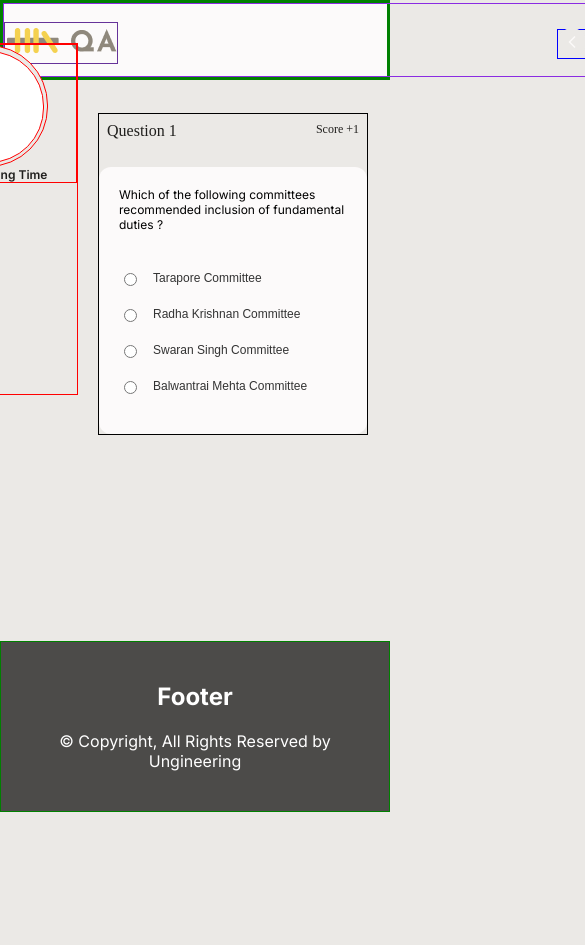
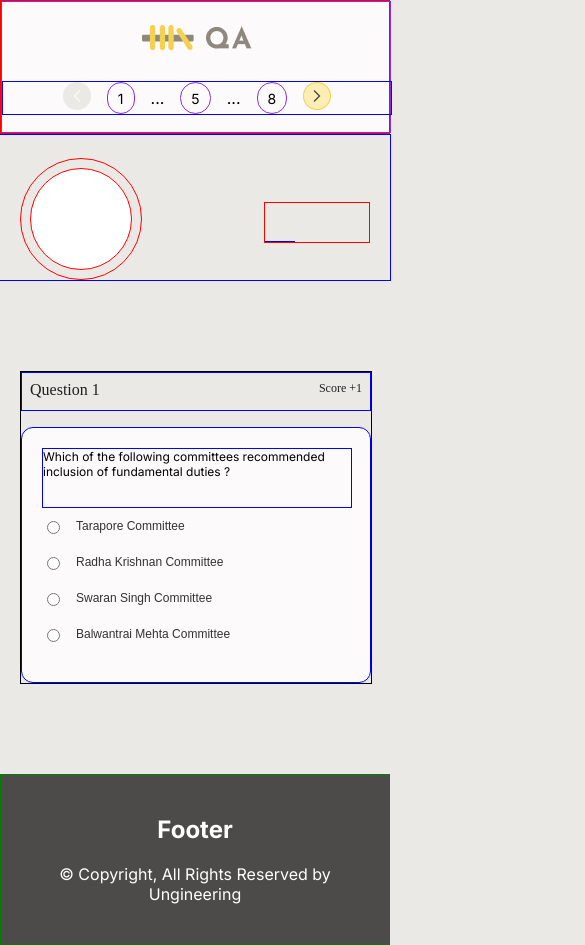
Before and after one commit to POOJABINJWA/mcq_test_qustions, a Next.js app: page /assessment in a window 390 px wide. Shown: the top 945 px of the page, 585 px wide, since content can reach past the window. Before the commit the page ends 844 px from the top, so only its background shows below. Built offline with nearby package versions, Linux system fonts and the light colour scheme; a web font is replaced by a local one.

Commit message:
moblie_and desktop page complted

```diff
--- a/app/assessment/Header_assessment.js
+++ b/app/assessment/Header_assessment.js
@@ -1,24 +1,21 @@
 import "./styles1.css"
 import Pagination from "./Pagination_components";
+
+
 
 function Header_assessment(){
     return(
         <div className="header_seconed">
             <div className="main_header">
-                <div className="logo_padination">
-                    <div className="logoImageBox">
-                        <div className="logo_img"><img src="Logo.png"/></div>
-                    </div>
+                <div className="logo_pagination">
+                    <div className="logo_img"><img src="Logo.png"/></div>
                         <Pagination />
-
                 </div>
                 <div className="submit_div">
                     <button className="submit_button">Submit</button>
                 </div>
 
             </div>
-
-
         </div>
 
     )
--- a/app/assessment/Mobile_pagination.js
+++ /dev/null
@@ -1,25 +0,0 @@
-import "./mobile.css"
-import Header from "../components/Header"
-
-function  Mobile_pagination(){
-    return(
-        <>
-        <Header />
-        <div className="mobile_pagination">
-            <div className="page_start">
-                <img src="back.png"/>
-            </div>
-            <div  className="page_mobile">1</div>
-            <div className="page_hidden">...</div>
-            <div className="page_mobile">5</div>
-            <div className="page_hidden">...</div>
-            <div className="page_mobile">8</div>
-            <div className="page_end">
-                <img src="next.png"/>
-            </div>
-
-        </div>
-       </>
-    )
-}
-export default Mobile_pagination
--- a/app/assessment/Pagination_components.js
+++ b/app/assessment/Pagination_components.js
@@ -4,14 +4,16 @@ function Pagination(){
             <div className="back">
                 <img src="back.png"/>
             </div>
-            <div className="page">1</div>
-            <div className="page">2</div>
-            <div className="page">3</div>
-            <div className="page">4</div>
-            <div className="page">5</div>
-            <div className="page">6</div>
-            <div className="page">7</div>
-            <div className="page">8</div>
+            <div className="page_first">1</div>
+            <div className="page_hidden">...</div>
+            <div className="page_seconed">2</div>
+            <div className="page_three">3</div>
+            <div className="page_four">4</div>
+            <div className="page_five">5</div>
+            <div className="page_hidden">...</div>
+            <div className="page_six">6</div>
+            <div className="page_seven">7</div>
+            <div className="page_eight">8</div>
             <div className="nextpage">
                 <img src="next.png"/>
             </div>
--- a/app/assessment/Timer.css
+++ b/app/assessment/Timer.css
@@ -15,11 +15,14 @@
     top: -60px;
     border: 1px solid red;
     width: 286px;
+    display: flex;
+    justify-content: space-between;
 }
 
 .timer_div{
     width: 150px;
     margin: auto;
+
 
 }
 
@@ -48,39 +51,62 @@ h6{
 }
 
 
+@media screen and (max-width: 576px) {
+    .main_container {
+        width: 100%
 
 
-@media screen and (max-width: 576px) {
-    .main_container {
-         width: 100%;
+    }
+
+    .question_timer_container {
+        flex-direction: column;
+        align-items: center;
         margin-left: 0;
         margin-right: 0;
-        margin-top: 23px;
-        align-items: center;
-        display: flex;
-        flex-direction: column;
+        margin-bottom: 50px;
+    }
+
+    .timer_filter_div {
+        width: 100%;
+        margin-top: 60px;
+        border: 1px solid blue;
+
+
     }
 
     .timer_div {
-        justify-content: center;
-        bottom: 0px;
-        border: 1px solid red;
+        margin: 0px;
+        margin-left: 20px;
+        margin-top: 23px;
+
+
     }
 
     .clock_first {
         width: 120px;
         height: 120px;
-        border-radius: 60px;
     }
 
     .clock_seconed {
-        width: 110px;
-        height: 110px;
-        border-radius: 55px;
-        margin: 5px;
+        width: 100px;
+        height: 100px;
+
+    }
+    .filter_buuton_box{
+        display: flex;
+        height: 39px;
+        width: 104px;
+        border: 1px solid red;
+        margin-right: 20px;
+        margin-top: 67px;
+
+    }
+    .line1{
+        width: 30px;
+        border-bottom: 1px solid blue;
     }
 
     h6 {
-        font-size: 12px;
+        display: none;
     }
 }
--- a/app/assessment/Timer.js
+++ b/app/assessment/Timer.js
@@ -1,7 +1,6 @@
 import Filter from "./Filters"
 import Questions_assessment_container from "./Questions_assessment"
 import "./Timer.css"
-import Mobile_pagination from "./Mobile_pagination"
 
 function Timer(){
     return(
@@ -14,6 +13,11 @@ function Timer(){
                         </div>
                         <h6>Remaining Time</h6>
                     </div>
+                    <div className="filter_buuton_box">
+                        <div className="line1"></div>
+                        <div className="line2"></div>
+                        <div className="line3"></div>
+                    </div>
                     <Filter />
 
                 </div>
--- a/app/assessment/filters.css
+++ b/app/assessment/filters.css
@@ -129,10 +129,7 @@ span{
     .filter_container{
         display: none;
 
-        /* width: 100%; */
-        /* gap: 5px;  */
-        /* padding: 5px; */
-        /* min-width: 90%;  */
+
     }
 
 }
--- a/app/assessment/mobile.css
+++ /dev/null
@@ -1,61 +0,0 @@
-.mobile_pagination {
-    display: flex;
-    border: 1px solid black;
-    gap:26px;
-
-
-
-
-}
-
-.page_mobile{
-    /* font-size: 14px; */
-    /* font-weight: 400; */
-    width: 30px;
-    height: 30px;
-    text-align: center;
-    /* align-items: center; */
-
-    border-radius: 40px;
-    /* border: 2px solid #E0DFDA; */
-    border: 1px solid red;
-
-
-
-}
-
-.page_hidden{
-
-    /* font-size: 14px; */
-    /* font-weight: 500; */
-    width: 28px;
-    height: 28px;
-    text-align: center;
-
-    border-radius: 40px;
-    /* border: 2px solid #E0DFDA; */
-    border: 1px solid red;
-}
-
-
-@media (max-width: 576px) {
-    .mobile_pagination {
-         width: 100%;
-         gap: 5px;
-         padding: 5px;
-         min-width: 90%;
-    }
-
-    .page_mobile {
-         padding: 6px;
-        text-align: center;
-        width: 20px;
-        height: 20px;
-        font-size: 12px;
-         gap:26px;
-    }
-
-    .title{
-        display: none;
-    }
-}
--- a/app/assessment/page.js
+++ b/app/assessment/page.js
@@ -1,11 +1,13 @@
 import Header_assessment from "./Header_assessment"
-import Timer from "./Timer"
+import Timer from "./Timer";
+
 
 function  Assigment(){
     return(
         <>
         <Header_assessment/>
         <Timer />
+
         </>
 
     )
--- a/app/assessment/questions.css
+++ b/app/assessment/questions.css
@@ -11,6 +11,7 @@
     width: 560px;
     /* height: 321px; */
     margin-bottom: 40px;
+    border: 1px solid blue;
 
 }
 
@@ -19,6 +20,9 @@
     display: flex;
     justify-content: space-between;
     padding: 8px;
+    border: 1px solid blue;
+
+
 
 }
 .question_container{
@@ -31,11 +35,15 @@
     border-radius: 12px;
     background-color: #fcfafa;
     padding: 40px;
+    border: 1px solid blue;
+
 
 }
 .question_text {
     padding-bottom: 28px;
     margin: 0px;
+    border: 1px solid blue;
+
 
 
 
@@ -69,23 +77,25 @@
  @media screen and (max-width: 576px) {
     .Question_assessment_container {
         margin-left: 20px;
+        margin: 0px;
         margin-top: 10px;
+        padding: 20px;
 
     }
     .questions {
         width: 100%;
-        height: auto;
         margin-bottom: 20px;
         border: 1px solid ;
 
     }
     .question_number {
-        width: auto;
+        /* width: auto; */
         font-size: 14px;
+        border: 1px solid red;
     }
 
     .score {
-        width: auto;
+        /* width: auto; */
         font-size: 12px;
     }
 
--- a/app/assessment/styles1.css
+++ b/app/assessment/styles1.css
@@ -8,14 +8,17 @@ body{
 }
 .header_seconed{
     background:  #FCFAFA;
-    border: 3px solid green;
+    /* border: 2px solid red; */
+    height: auto;
+    /* padding: 10px; */
+
 
 
 }
 .main_header{
     display: flex;
     width: 1200px;
-    height:72px;
+    /* height:72px; */
     margin:auto;
     border: 1px solid blueviolet;
     justify-content: space-between;
@@ -24,13 +27,13 @@ body{
 .logo_img{
   margin-top: 18px;
   margin-bottom: 18px;
-  border: 1px solid  rebeccapurple;
+  /* border: 1px solid  rebeccapurple; */
 
 
 }
-.header_first{
-    display: none;
-}
+
+
+
 
 .submit_button{
     width: 130px;
@@ -47,7 +50,7 @@ body{
    box-shadow: 0px 4px 7px 0px #B3AE9C;
 }
 
-.logo_padination{
+.logo_pagination{
     width:997px;
     display: flex;
     justify-content: space-between;
@@ -66,15 +69,72 @@ body{
 
 }
 
- .page {
+ .page_first, .page_seconed ,.page_three, .page_four, .page_five, .page_six, .page_seven, .page_eight {
     text-align: center;
     font-size: 14px;
     font-style: normal;
     font-weight: 400;
     border-radius: 30px;
-    border: 2px solid #E0DFDA;
-    /* width: 10px; */
-    /* width: 40px; */
+    /* border: 2px solid #E0DFDA; */
+    border: 1px solid blueviolet;
     padding: 7px 10px 6px 10px;
-    border: 1px solid tomato;
+
 }
+.page_hidden{
+    display: none;
+}
+
+
+
+
+
+@media screen and (max-width: 576px) {
+    .header_seconed{
+        border: 1px solid red;
+
+    }
+    .main_header{
+        width:360px;
+        width: 100%;
+        /* display: block; */
+
+    }
+    .logo_pagination{
+        width: 100%;
+        display: block;
+    }
+    .logo_img{
+        width: 100%;
+        align-items: center;
+        display: flex;
+        flex-direction: column;
+        justify-content: center
+
+    }
+
+     .page_number {
+        width: 100%;
+        /* display: flex;
+        align-items: center;
+        justify-content: space-around; */
+    }
+    .page {
+        margin: 5px 0;
+        padding: 5px 10px;
+    }
+
+    .submit_button{
+        display: none;
+    }
+
+    .page_hidden{
+        display: block;
+    }
+
+    .page_seconed ,.page_three, .page_four,.page_six, .page_seven{
+        display: none;
+    }
+
+
+
+}
```
Also changed, not shown: app/assessment/mobile-header.js (added, +25 -0 lines).
